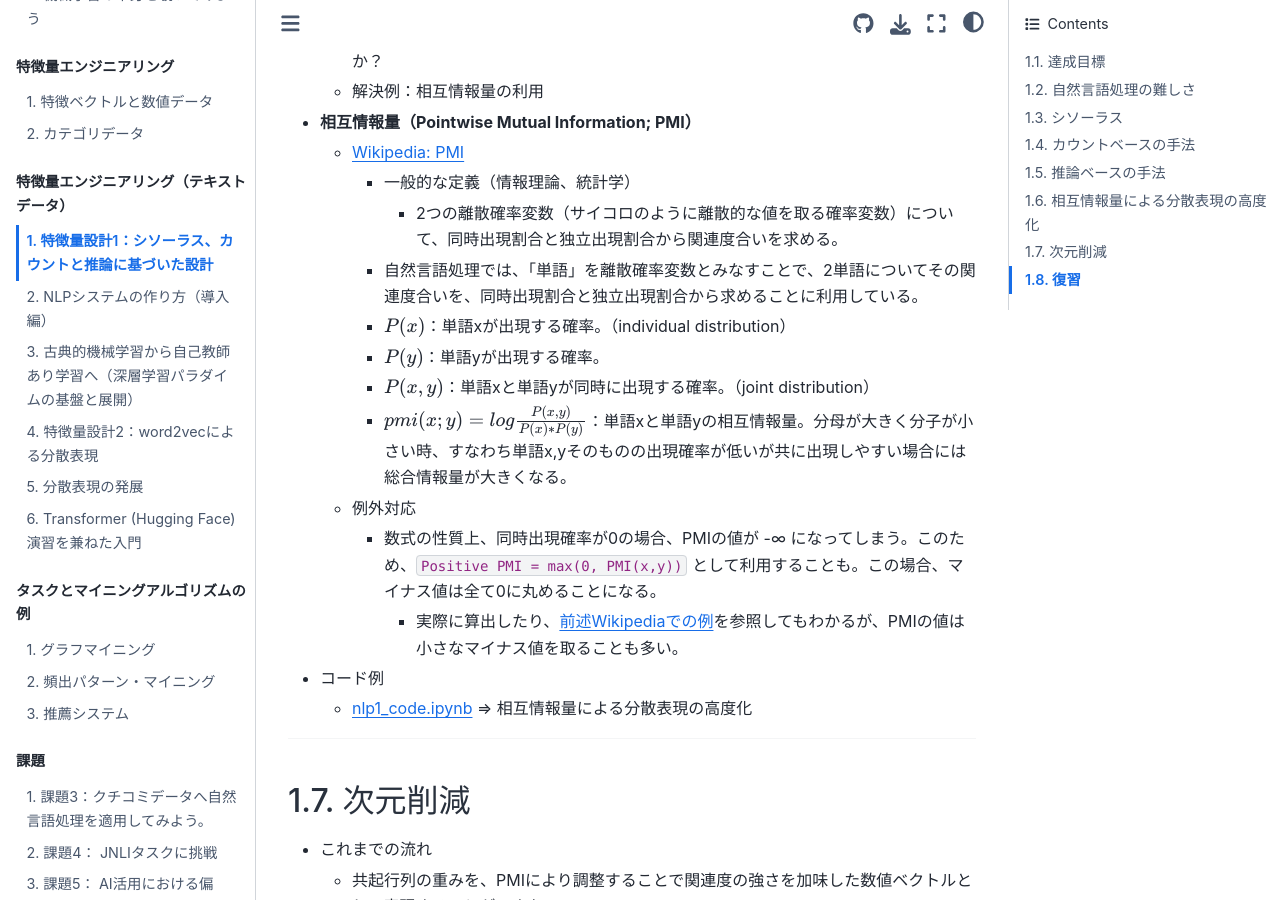
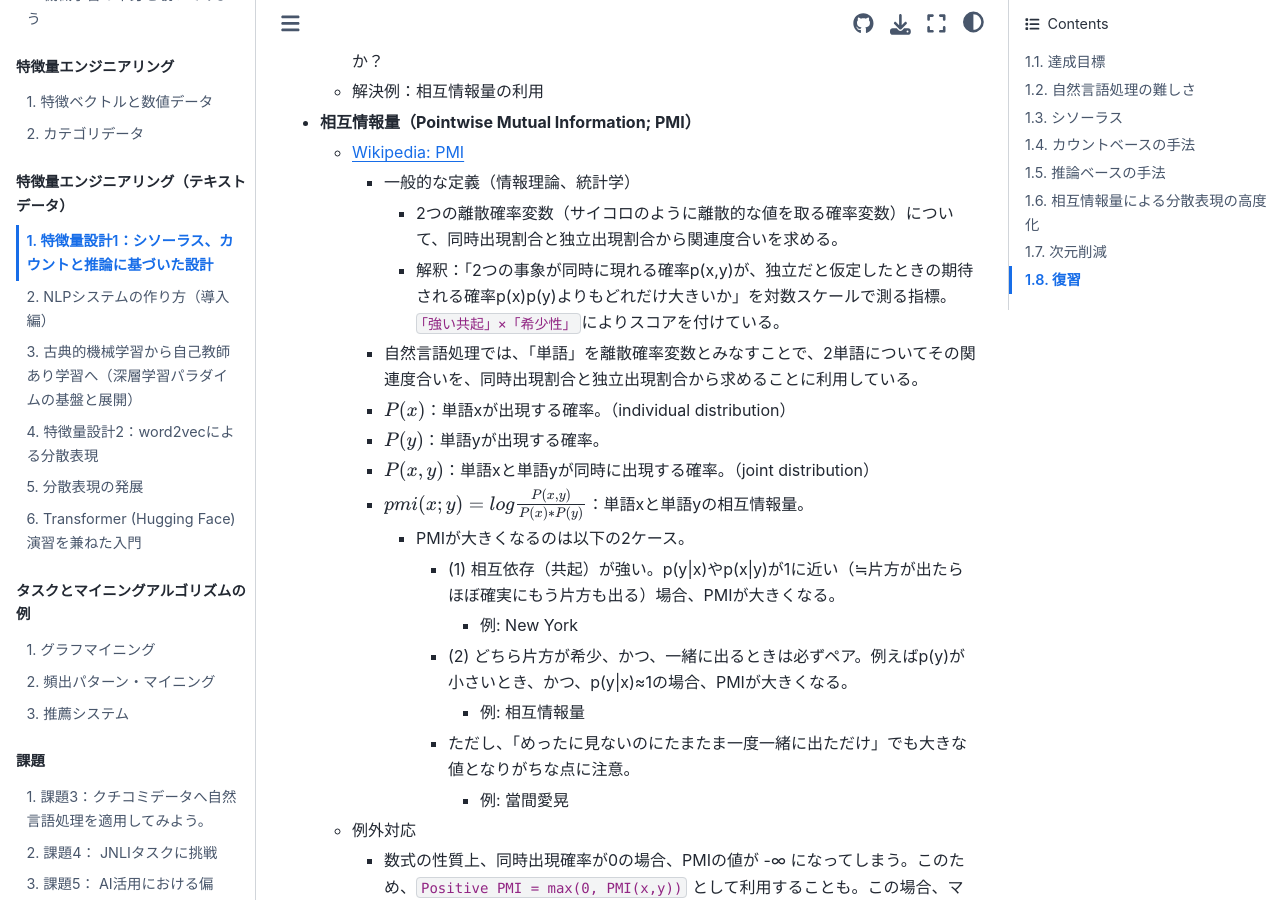
Before and after one commit to naltoma/datamining_intro2021, a Jupyter Book: the page built from 4-nlp/nlp1.md, in a window 1280 px wide and 900 px high, scrolled down 11638 px. Built offline with Jupyter Book 1.0.4 settings and Sphinx 7.4.7 and the Sphinx Book theme 1.1.4, drawn with Linux system fonts in a browser that asks for light colours; pages that are not in the unit, such as notebooks, are missing from menus.

Commit message:
modify desc

```diff
--- a/4-nlp/nlp1.md
+++ b/4-nlp/nlp1.md
@@ -259,11 +259,19 @@
   - [Wikipedia: PMI](https://en.wikipedia.org/wiki/Pointwise_mutual_information)
     - 一般的な定義（情報理論、統計学）
       - 2つの離散確率変数（サイコロのように離散的な値を取る確率変数）について、同時出現割合と独立出現割合から関連度合いを求める。
+      - 解釈：「2つの事象が同時に現れる確率p(x,y)が、独立だと仮定したときの期待される確率p(x)p(y)よりもどれだけ大きいか」を対数スケールで測る指標。`「強い共起」×「希少性」`によりスコアを付けている。
     - 自然言語処理では、「単語」を離散確率変数とみなすことで、2単語についてその関連度合いを、同時出現割合と独立出現割合から求めることに利用している。
     - $P(x)$：単語xが出現する確率。（individual distribution）
     - $P(y)$：単語yが出現する確率。
     - $P(x, y)$：単語xと単語yが同時に出現する確率。（joint distribution）
-    - $pmi(x;y) = log\frac{P(x,y)}{P(x)*P(y)}$：単語xと単語yの相互情報量。分母が大きく分子が小さい時、すなわち単語x,yそのものの出現確率が低いが共に出現しやすい場合には総合情報量が大きくなる。
+    - $pmi(x;y) = log\frac{P(x,y)}{P(x)*P(y)}$：単語xと単語yの相互情報量。
+      - PMIが大きくなるのは以下の2ケース。
+        - (1) 相互依存（共起）が強い。p(y|x)やp(x|y)が1に近い（≒片方が出たらほぼ確実にもう片方も出る）場合、PMIが大きくなる。
+          - 例: New York
+        - (2) どちら片方が希少、かつ、一緒に出るときは必ずペア。例えばp(y)が小さいとき、かつ、p(y|x)≈1の場合、PMIが大きくなる。
+          - 例: 相互情報量
+        - ただし、「めったに見ないのにたまたま一度一緒に出ただけ」でも大きな値となりがちな点に注意。
+          - 例: 當間愛晃
   - 例外対応
     - 数式の性質上、同時出現確率が0の場合、PMIの値が -∞ になってしまう。このため、``Positive PMI = max(0, PMI(x,y))`` として利用することも。この場合、マイナス値は全て0に丸めることになる。
       - 実際に算出したり、[前述Wikipediaでの例](https://en.wikipedia.org/wiki/Pointwise_mutual_information#Applications)を参照してもわかるが、PMIの値は小さなマイナス値を取ることも多い。
```
